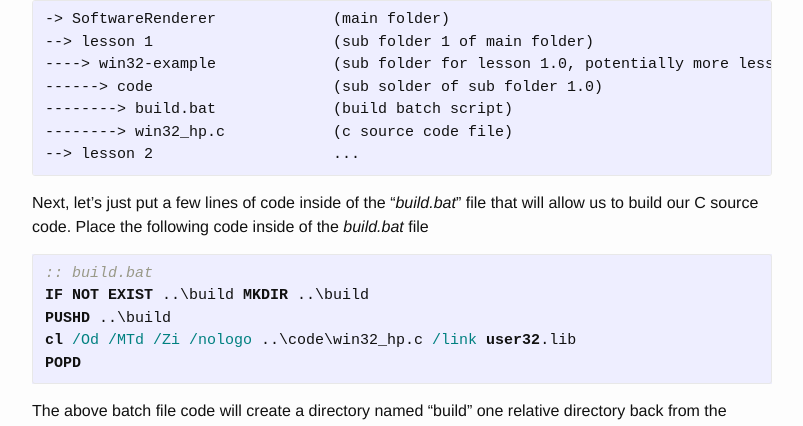
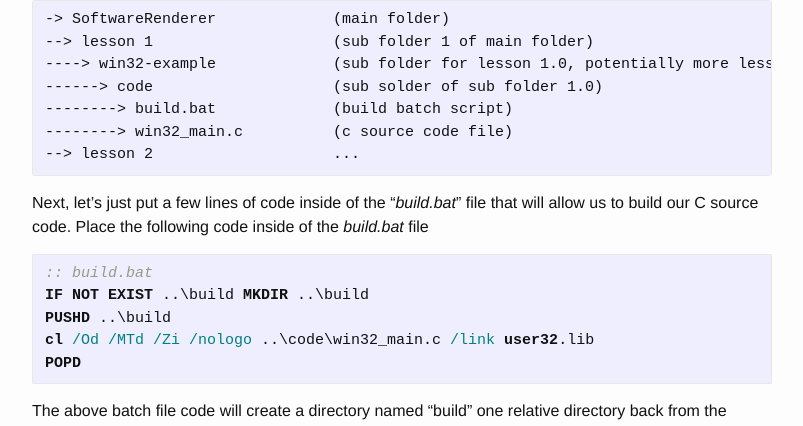
Before and after one commit to nkane/nkane.github.io, a Jekyll site: the page built from _posts/2018-08-12-win32-software-renderer-lesson-1:-getting-started.markdown, in a window 1280 px wide and 900 px high, scrolled down 3317 px. Shown: the part 249-675 px from the top of the window, without its empty margins (238-1041 px from the left). Built offline with Jekyll 4.4.1, drawn with Linux system fonts in a browser that asks for light colours; some of the changed text lies outside the part shown.

Commit message:
updating software renderer lesson 1

````diff
--- a/_posts/2018-08-12-win32-software-renderer-lesson-1:-getting-started.markdown
+++ b/_posts/2018-08-12-win32-software-renderer-lesson-1:-getting-started.markdown
@@ -100,7 +100,7 @@ the entire project, I recommend setting up each lesson's folder hierarchy as the
 ----> win32-example		(sub folder for lesson 1.0, potentially more lessons 1.x)
 ------> code			(sub solder of sub folder 1.0)
 --------> build.bat 		(build batch script)
---------> win32_hp.c 		(c source code file)
+--------> win32_main.c 		(c source code file)
 --> lesson 2			...
 ```
 
@@ -110,7 +110,7 @@ Next, let's just put a few lines of code inside of the "*build.bat*" file that w
 :: build.bat
 IF NOT EXIST ..\build MKDIR ..\build
 PUSHD ..\build
-cl /Od /MTd /Zi /nologo ..\code\win32_hp.c /link user32.lib
+cl /Od /MTd /Zi /nologo ..\code\win32_main.c /link user32.lib
 POPD
 ```
 
@@ -564,7 +564,7 @@ keep the file structure the same as the previous example):
 IF NOT EXIST ..\build MKDIR ..\build
 PUSHD ..\build
 
-cl /Od /MTd /Zi /nologo ..\code\win32_hp.c /link user32.lib
+cl /Od /MTd /Zi /nologo ..\code\win32_main.c /link user32.lib
 
 POPD
 ```
````
Also changed, not shown: other parts of _posts/2018-08-12-win32-software-renderer-lesson-1:-getting-started.markdown (+1 -1 lines).
